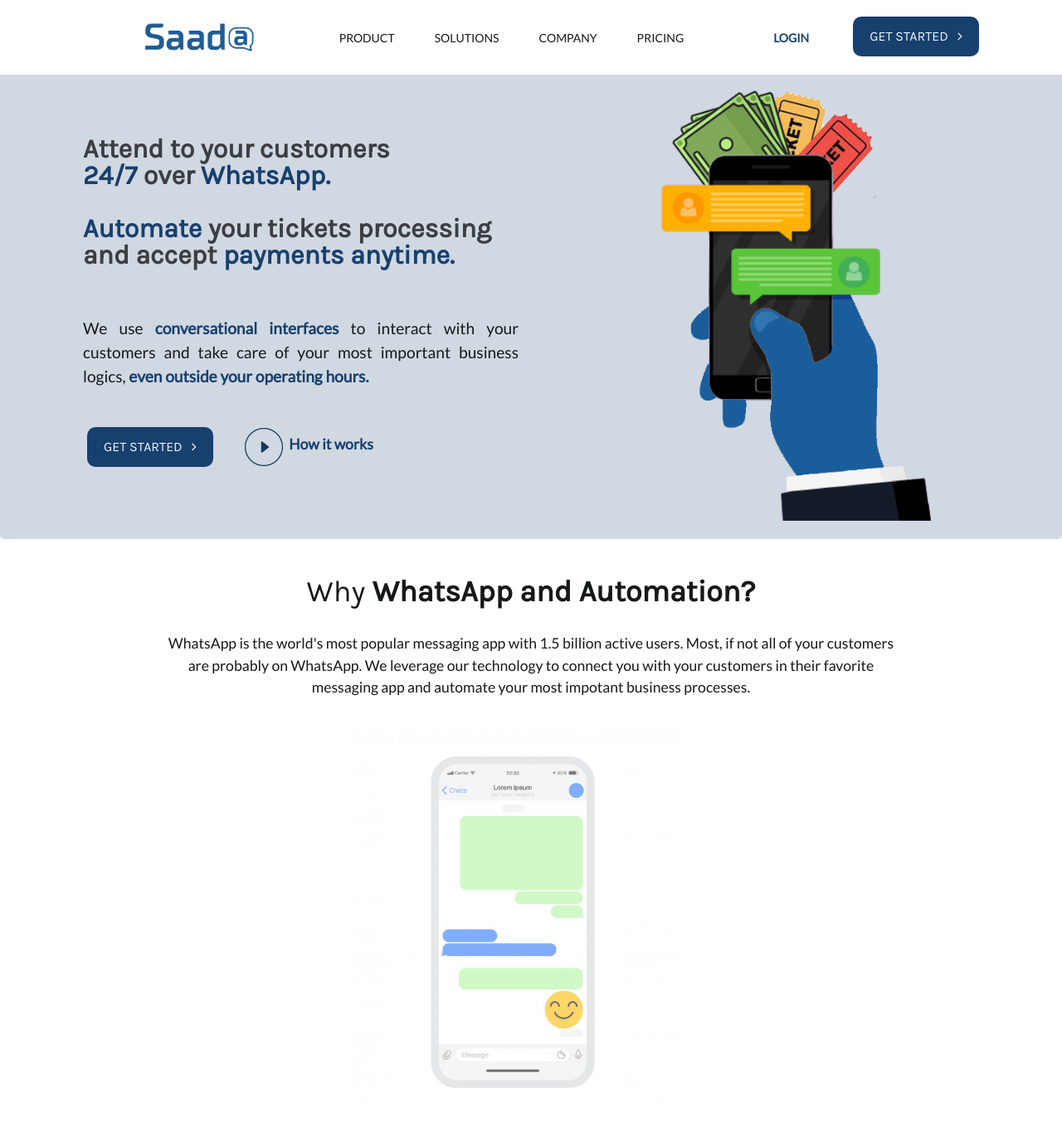
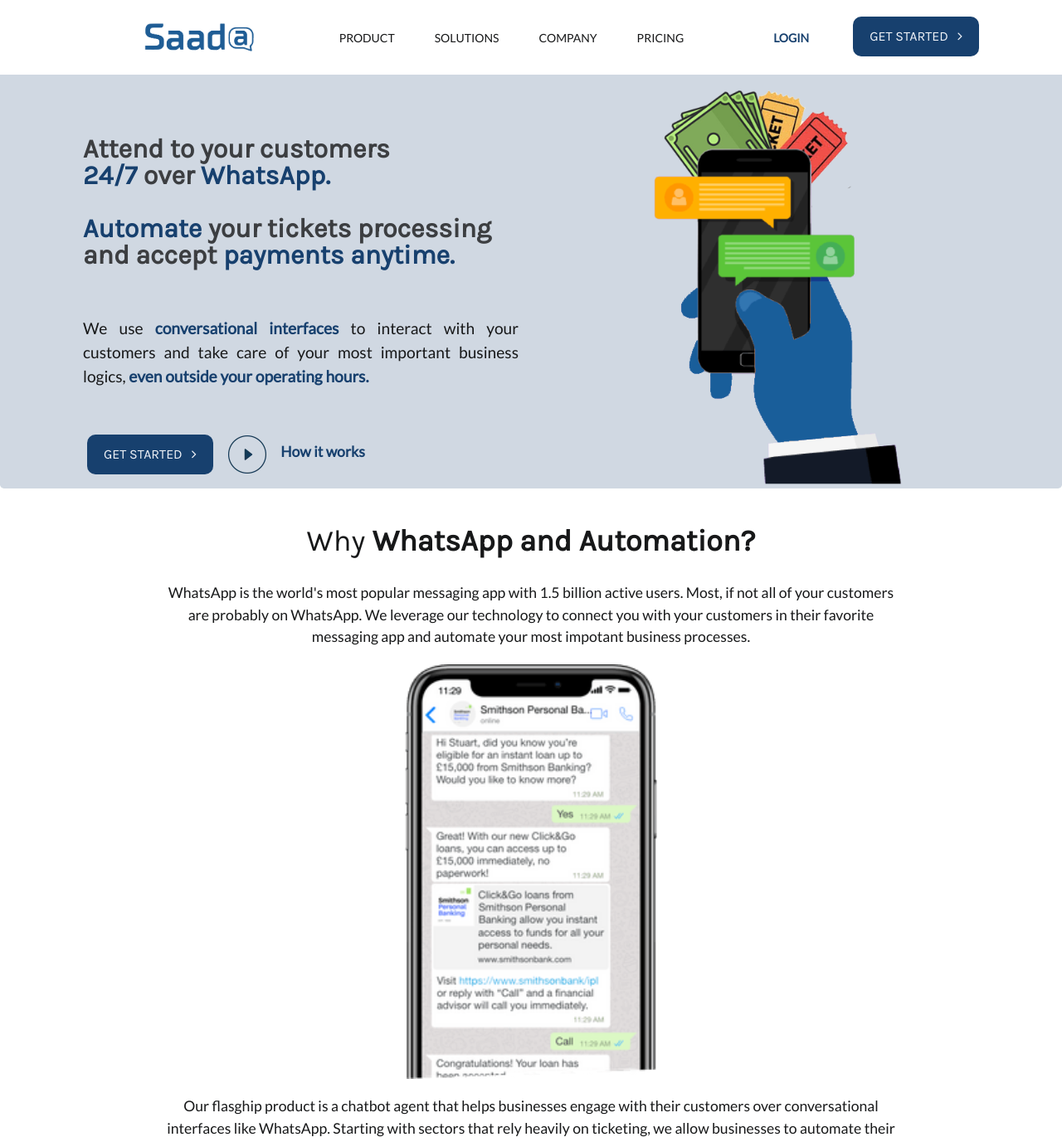
Before and after one commit to musebe/Frontend, a plain HTML site: page dist/index.html in a window 1280 px wide. Shown: the top 1371 px of the page at 83% size. Drawn offline with nearby package versions, Linux system fonts and the light colour scheme; a web font is replaced by a local one.

Commit message:
resolved resposiveness issue

```diff
--- a/dist/assets/css/styles.css
+++ b/dist/assets/css/styles.css
@@ -272,7 +272,7 @@
 
 .jumbotron {
     background-color: #d0d8e2;
-    height: 650px;
+    /* height: 650px; */
     background-size: cover;
     background-position: center;
     background-attachment: fixed;
@@ -313,11 +313,10 @@
     color: rgba(110, 69, 23, 0.8);
 }
 .jumbotron .hiw-btn {
-    padding-left: 30px;
+    padding: 10px;
 }
 
 .jumbotron .banner-img img {
-    height: 530px;
     margin-top: 40px;
     padding-left: 40px;
     background-color: #d0d8e2;
@@ -620,10 +619,13 @@
         font-weight: 700;
     }
 
-    .jumbotron {
+    /* .jumbotron {
         height: 500px;
-    }
+    } */
 
+    /* .padding{
+        margin: 10px;
+    } */
 }
 
 @media (max-width: 480px) {
--- a/dist/index.html
+++ b/dist/index.html
@@ -130,7 +130,7 @@
                       with your customers and take care of your most important business
                       logics, <span>even outside your operating hours.</span>
                     </p>
-                    <a href="#home">
+                    <a href="#home" class="padding">
                       <button class="btn btn-brand-accent">
                         Get started &nbsp;&nbsp;<i class="fa fa-angle-right"></i>
                       </button>
@@ -145,7 +145,7 @@
                 </div>
                 <div class="col-md-6">
                   <div class="banner-img">
-                    <img src="assets/img/moneyphone.png">
+                    <img class="img-fluid" src="assets/img/moneyphone.png">
                   </div>
                 </div>
               </div>
@@ -157,7 +157,7 @@
       Product Section
     ============================-->
     <section id="product">
-      <div class="container">
+      <div class="container clearfix">
           <header class="section-header">
             <h3>Why <span>WhatsApp and Automation?</span></h3>
             <p>WhatsApp is the world's most popular messaging app with 1.5 billion
@@ -165,7 +165,7 @@
               We leverage our technology to connect you with your customers in their favorite
               messaging app and automate your most impotant business processes.
             </p>
-            <img src="assets/img/whatsapp-chat-ui.jpg">
+            <img src="assets/img/sales_cut.png">
             <p>
               Our flasghip product is a chatbot agent that helps businesses engage with their customers
               over conversational interfaces like WhatsApp. Starting with sectors that rely heavily on
```
Also changed, not shown: dist/assets/img/sales_cut.png (added).
